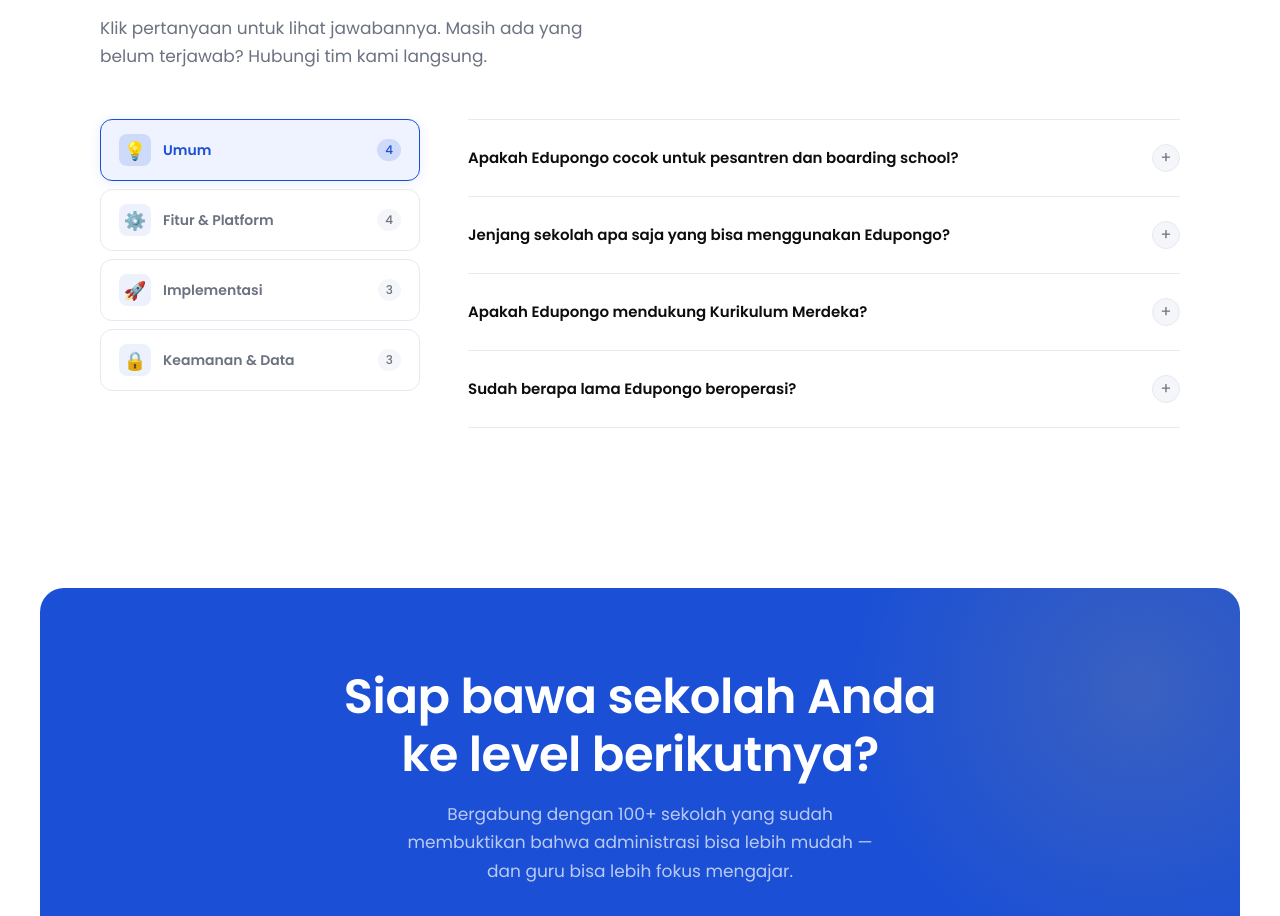
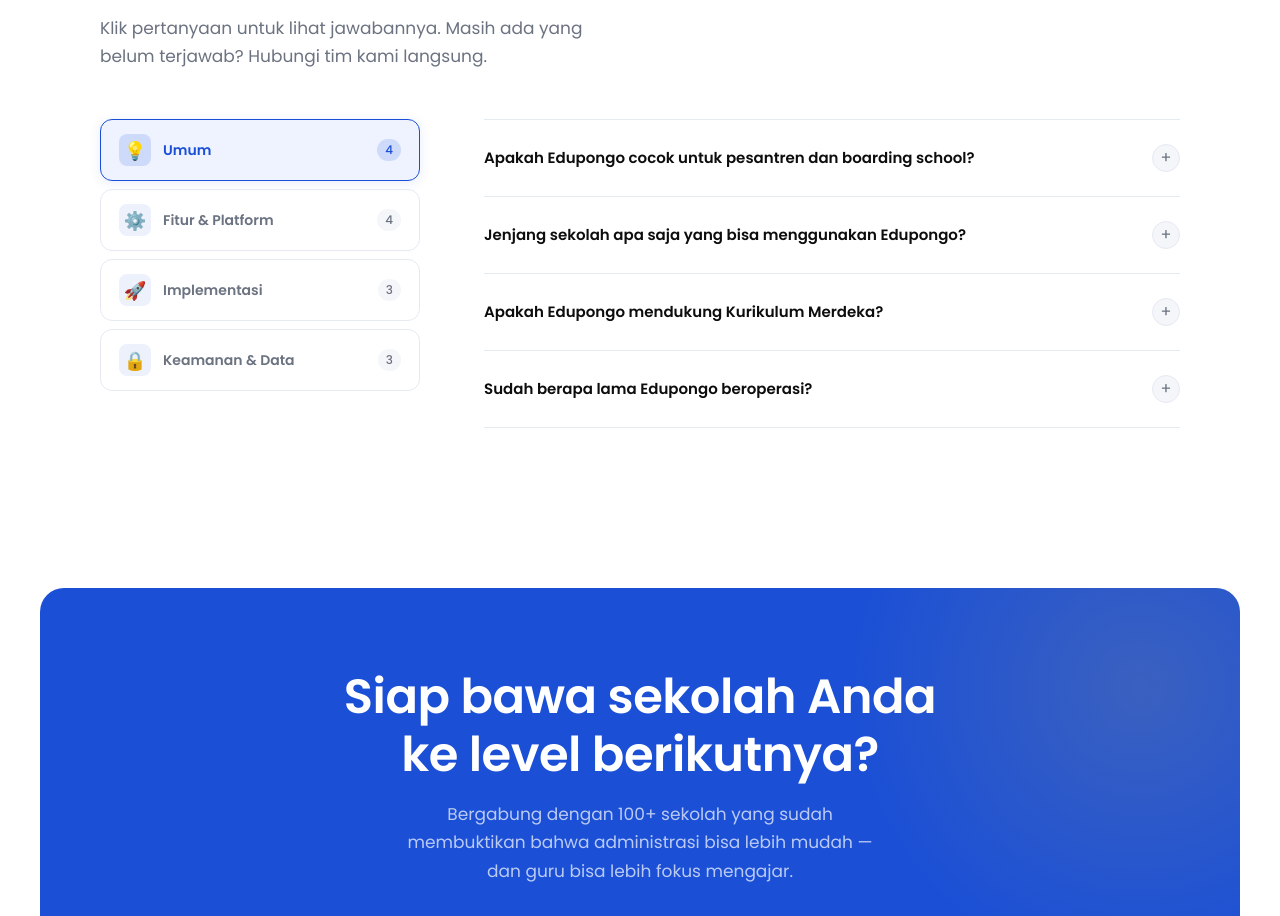
Before and after one commit to aldivauza-rgb/edupongo, a React (Vite) app: page / in a window 1280 px wide. Shown: the part 8662-9578 px from the top of the page. Built offline with nearby package versions, Linux system fonts and the light colour scheme; no server answers.

Commit message:
perbesar jarak antara tab faq dan qna

```diff
--- a/src/index.css
+++ b/src/index.css
@@ -486,7 +486,7 @@
 
 /* FAQ */
 .faq-section { background: white; padding: 80px 100px; }
-.faq-layout { display: grid; grid-template-columns: 320px 1fr; gap: 48px; margin-top: 48px; align-items: start; }
+.faq-layout { display: grid; grid-template-columns: 320px 1fr; gap: 64px; margin-top: 48px; align-items: start; }
 .faq-categories { position: sticky; top: 88px; display: flex; flex-direction: column; gap: 8px; }
 .faq-cat-btn { display: flex; align-items: center; gap: 12px; padding: 14px 18px; border-radius: 12px; border: 1.5px solid var(--border); background: transparent; font-family: 'Poppins', sans-serif; font-size: 14px; font-weight: 600; color: var(--gray-mid); cursor: pointer; transition: all 0.22s ease; text-align: left; }
 .faq-cat-btn:hover { border-color: rgba(26,79,214,0.3); color: var(--blue); background: var(--blue-light); }
@@ -783,7 +783,7 @@
   .why-card { flex: none; width: auto; min-height: auto; }
 
   .testi-wrapper { grid-template-columns: 1fr; gap: 32px; }
-  .faq-layout { grid-template-columns: 1fr; gap: 24px; }
+  .faq-layout { grid-template-columns: 1fr; gap: 32px; }
   .faq-categories { position: static; flex-direction: row; flex-wrap: nowrap; overflow-x: auto; scrollbar-width: none; margin: 0 -20px; padding: 0 20px; }
   .faq-cat-btn { flex: 0 0 auto; white-space: nowrap; }
   .faq-cat-count { display: none; }
```
